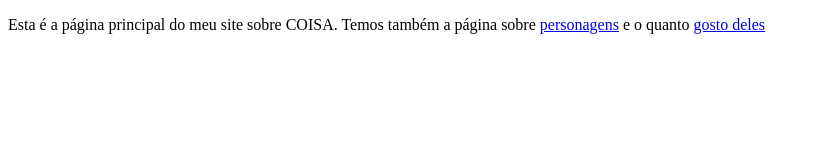
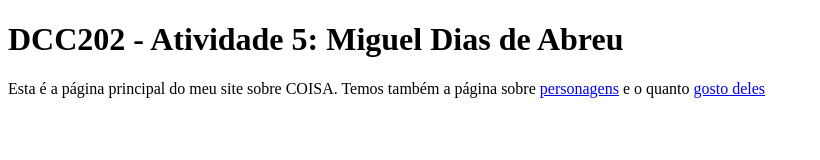
Before and after one commit to ufjf-dcc202/ufjf-dcc202-2023-3-a-atv5-Miguel-Dias-112, a website: page index.html in a window 1280 px wide. Shown: the whole page, without its empty margins (0-820 px from the left). Drawn offline with Linux system fonts and the light colour scheme.

Commit message:
titulo adicionado ao index.html

```diff
--- a/index.html
+++ b/index.html
@@ -8,9 +8,9 @@
 </head>
 <body>
     <main>
+        <h1>DCC202 - Atividade 5: Miguel Dias de Abreu</h1>
         <p>
-            Esta é a página principal do meu site sobre COISA. Temos também a página sobre
-            <a href="personagens.html">personagens</a> e o quanto <a href="preferencias.html">gosto deles</a>
+            Esta é a página principal do meu site sobre COISA. Temos também a página sobre <a href="personagens.html">personagens</a> e o quanto <a href="preferencias.html">gosto deles</a>
         </p>
     </main>
 </body>
```
